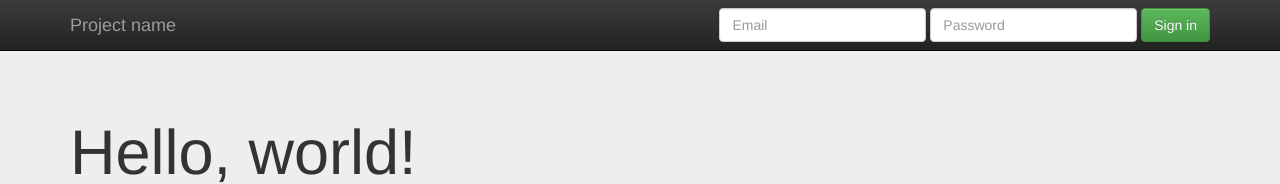
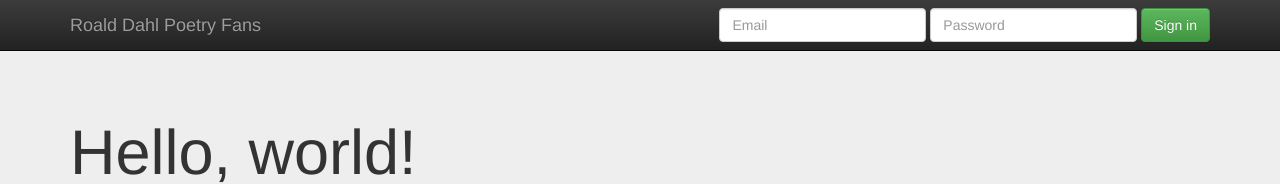
Before and after one commit to suwebdev/sparkling-art, a plain HTML site: page index.html in a window 1280 px wide. Shown: the top 184 px of the page. Drawn offline with nearby package versions, Linux system fonts and the light colour scheme.

Commit message:
titlechange

```diff
--- a/index.html
+++ b/index.html
@@ -36,7 +36,7 @@
             <span class="icon-bar"></span>
             <span class="icon-bar"></span>
           </button>
-          <a class="navbar-brand" href="#">Project name</a>
+          <a class="navbar-brand" href="#">Roald Dahl Poetry Fans</a>
         </div>
         <div id="navbar" class="navbar-collapse collapse">
           <form class="navbar-form navbar-right" role="form">
```
